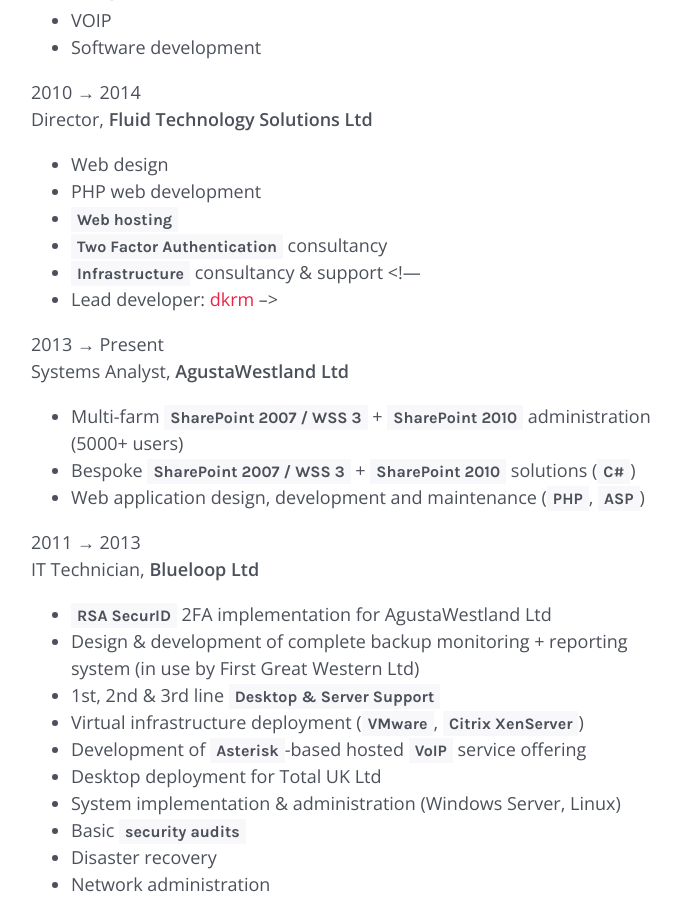
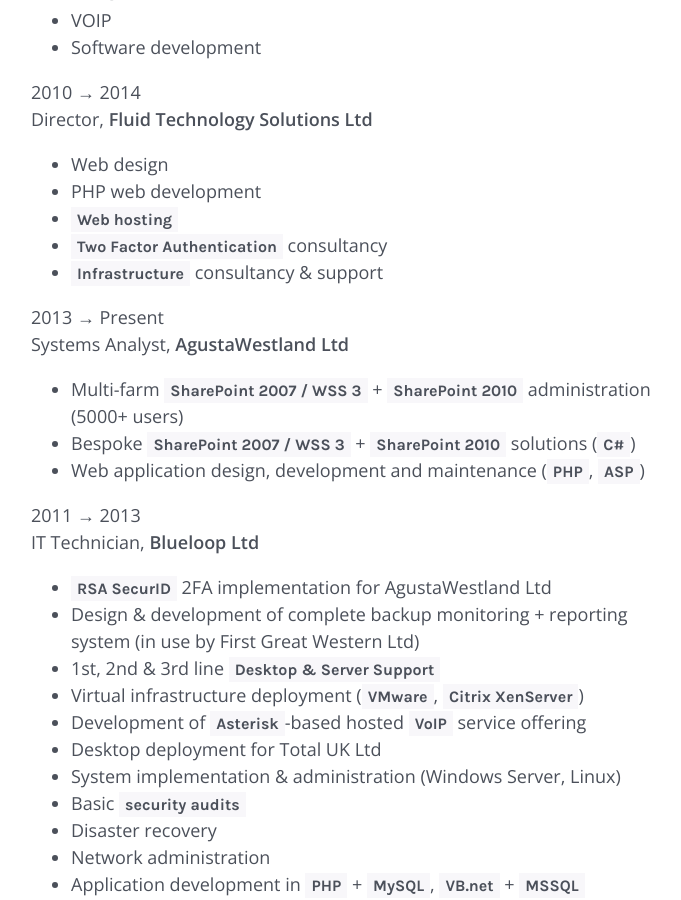
Before and after one commit to matthanley/matthanley.github.io, a Jekyll site: the page built from cv.md, in a window 1280 px wide and 900 px high, scrolled down 2105 px. Shown: the whole window, without its empty margins (292-973 px from the left). Built offline with Jekyll 4.4.1, drawn with Linux system fonts in a browser that asks for light colours.

Commit message:
Fixed broken md syntax

```diff
--- a/cv.md
+++ b/cv.md
@@ -64,9 +64,6 @@
 * `Web hosting`
 * `Two Factor Authentication` consultancy
 * `Infrastructure` consultancy &amp; support
-<!---
-* Lead developer: [dkrm][]
--->
 
 2013 &rarr; Present
 Systems Analyst, __AgustaWestland Ltd__
```
